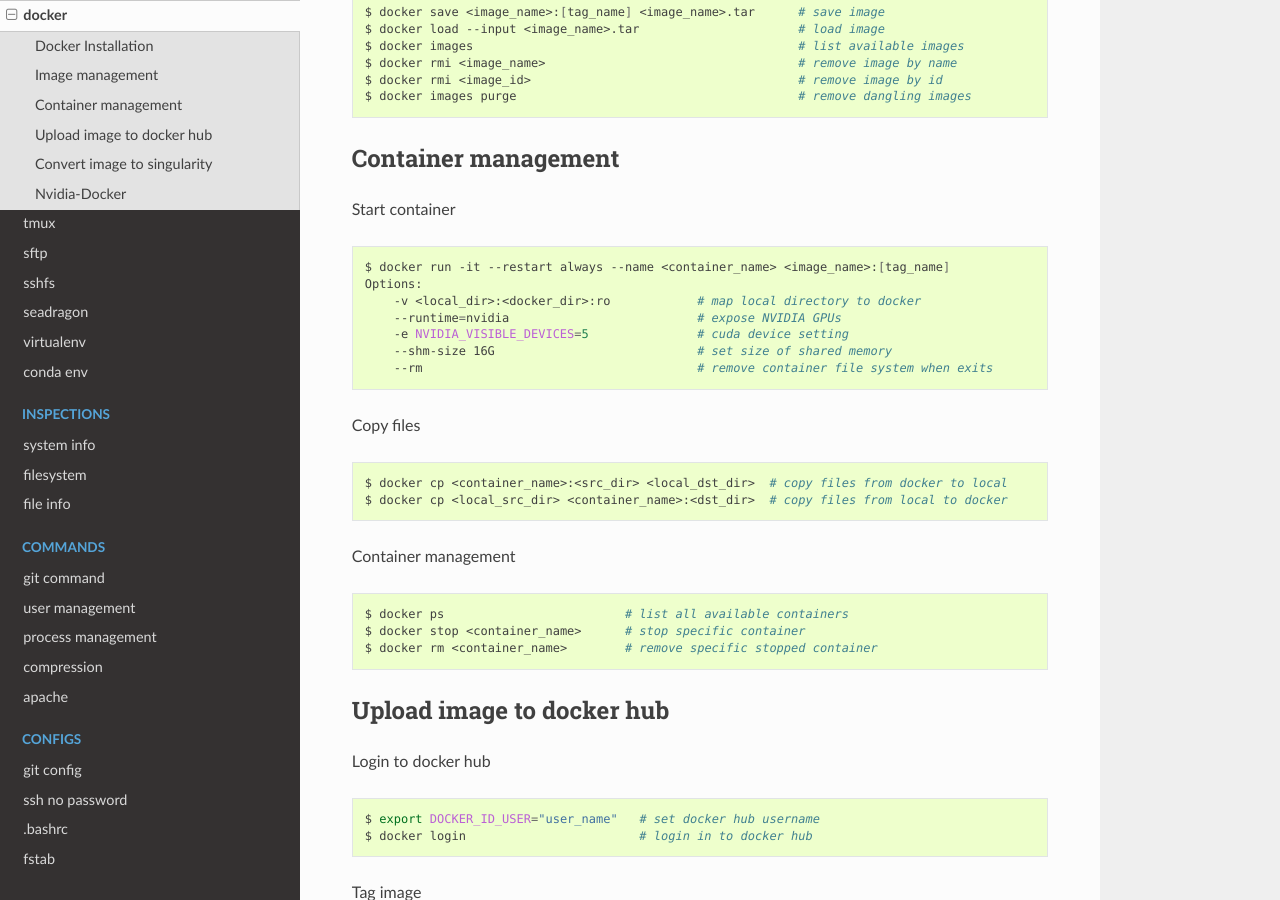
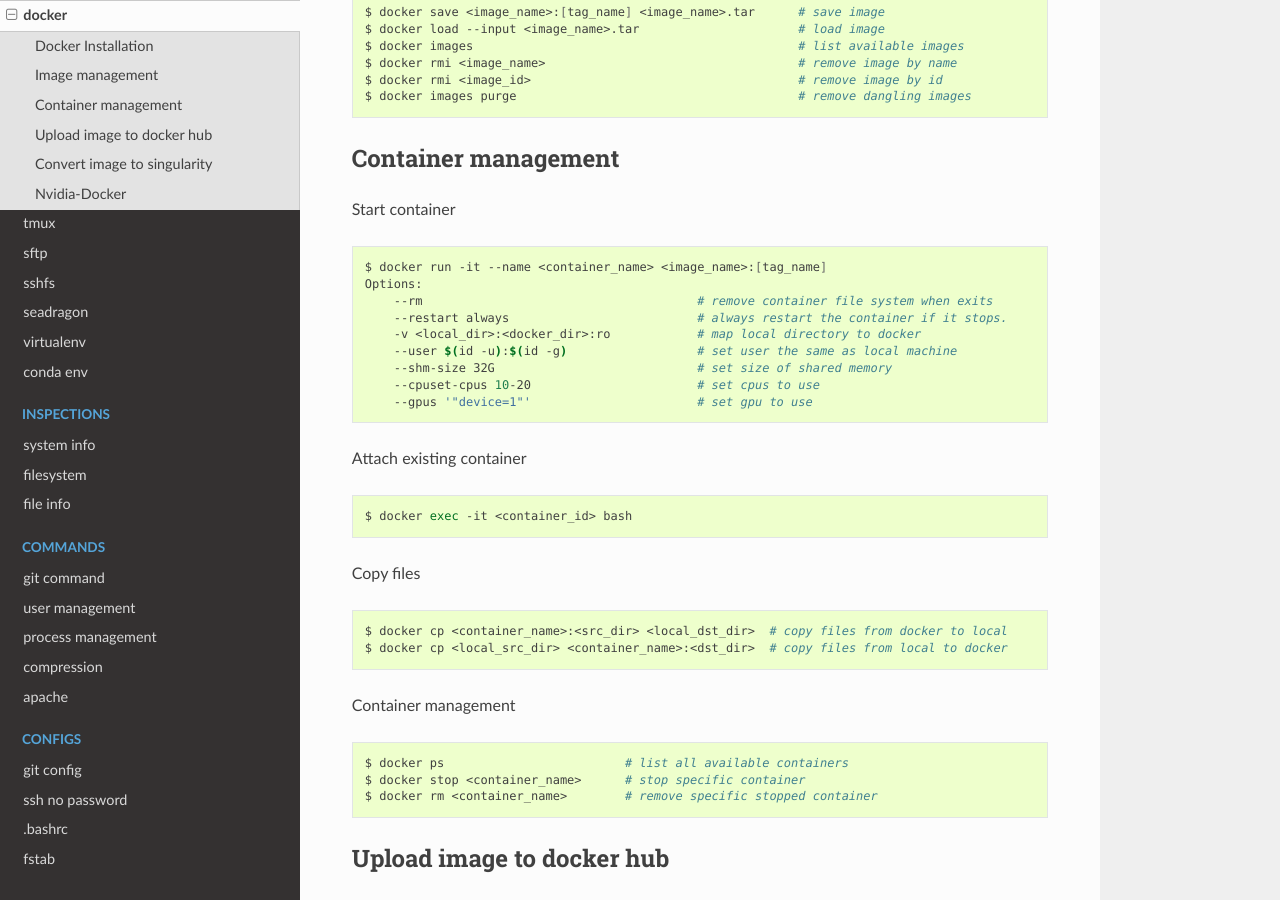
Before and after one commit to PingjunChen/FUC, a Sphinx documentation site: the page built from docs/docker.rst, in a window 1280 px wide and 900 px high, scrolled down 678 px. Built offline with Sphinx 7.4.7 and the Read the Docs theme 2.0.0, drawn with Linux system fonts in a browser that asks for light colours.

Commit message:
update docker usage

```diff
--- a/docs/docker.rst
+++ b/docs/docker.rst
@@ -44,14 +44,21 @@ Start container
 
 .. code-block:: bash
 
-    $ docker run -it --restart always --name <container_name> <image_name>:[tag_name]
+    $ docker run -it --name <container_name> <image_name>:[tag_name]
     Options:
+        --rm                                      # remove container file system when exits
+        --restart always                          # always restart the container if it stops.
         -v <local_dir>:<docker_dir>:ro            # map local directory to docker
-        --runtime=nvidia                          # expose NVIDIA GPUs
-        -e NVIDIA_VISIBLE_DEVICES=5               # cuda device setting
-        --shm-size 16G                            # set size of shared memory
-        --rm                                      # remove container file system when exits
+        --user $(id -u):$(id -g)                  # set user the same as local machine
+        --shm-size 32G                            # set size of shared memory
+        --cpuset-cpus 10-20                       # set cpus to use
+        --gpus '"device=1"'                       # set gpu to use
 
+Attach existing container
+
+.. code-block:: bash
+
+    $ docker exec -it <container_id> bash
 
 Copy files
 
```
